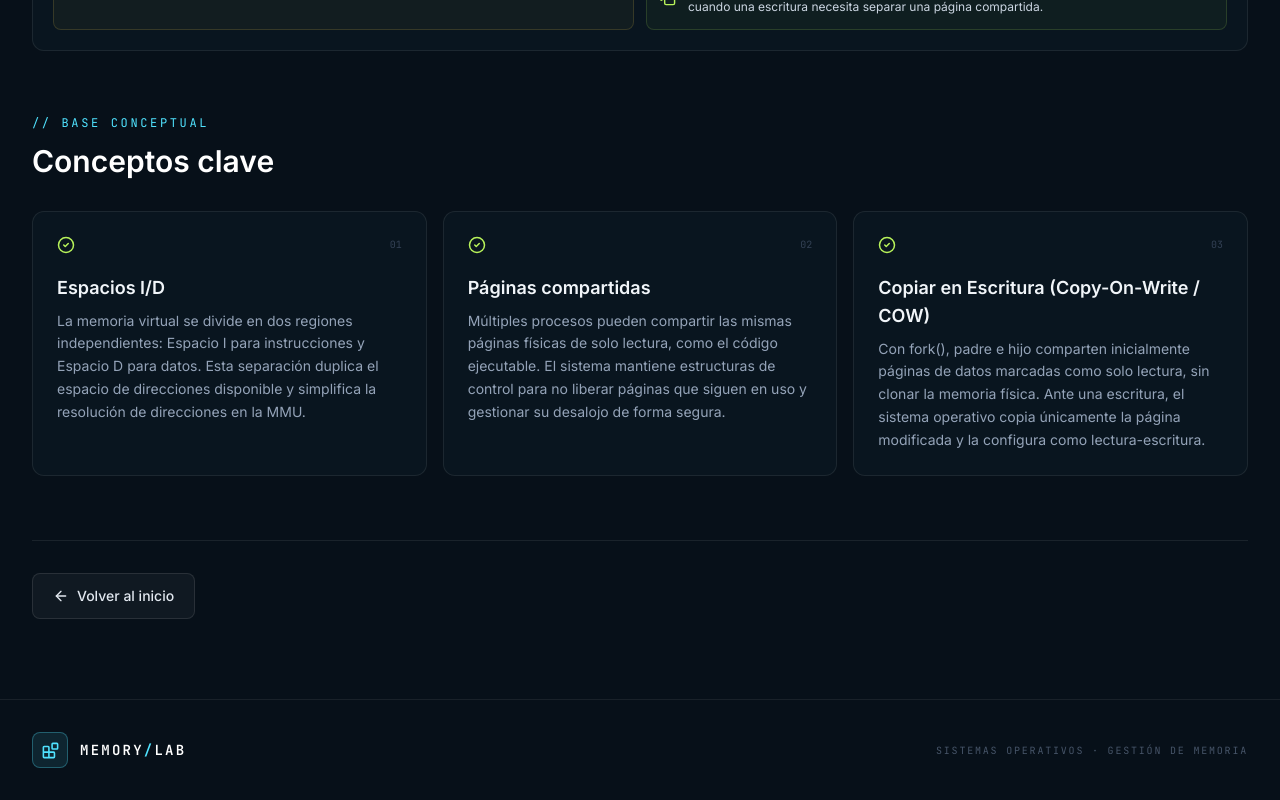
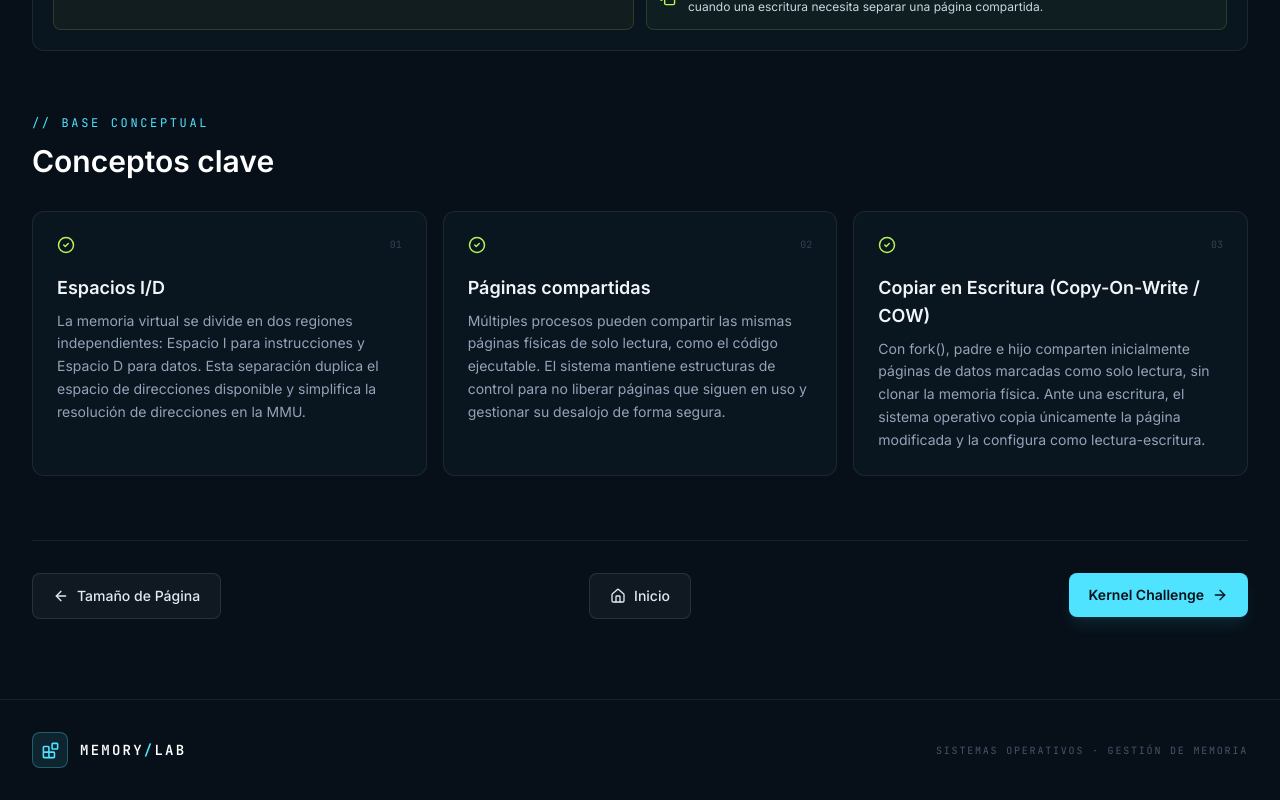
Before and after one commit to Frederick1824/memory-lab-tanenbaum, a React (Vite) app: page /id-cow in a window 1280 px wide. Shown: the part 1304-2104 px from the top of the page. Built offline with nearby package versions, Linux system fonts and the light colour scheme.

Commit message:
feat: add guided module navigation

```diff
--- a/src/pages/TopicPage.tsx
+++ b/src/pages/TopicPage.tsx
@@ -1,15 +1,19 @@
-import { ArrowLeft, CheckCircle2, UserRound } from 'lucide-react'
+import { ArrowLeft, ArrowRight, CheckCircle2, Home, UserRound } from 'lucide-react'
 import { Link, Navigate } from 'react-router-dom'
 import { SimulationPlaceholder } from '../components/SimulationPlaceholder'
 import { AllocationSimulation } from '../components/allocation/AllocationSimulation'
 import { IdCowSimulation } from '../components/IdCowSimulation'
 import { PageSizeSimulation } from '../components/page-size/PageSizeSimulation'
 import { ThrashingSimulation } from '../components/thrashing/ThrashingSimulation'
-import { topicById } from '../data/topics'
+import { topicById, topics } from '../data/topics'
 
 export function TopicPage({ topicId }: { topicId: string }) {
   const topic = topicById(topicId)
   if (!topic) return <Navigate to="/" replace />
+
+  const topicIndex = topics.findIndex((item) => item.id === topic.id)
+  const previousTopic = topicIndex > 0 ? topics[topicIndex - 1] : null
+  const nextTopic = topicIndex < topics.length - 1 ? topics[topicIndex + 1] : null
   const Icon = topic.icon
 
   return (
@@ -20,7 +24,7 @@ export function TopicPage({ topicId }: { topicId: string }) {
           <div className="max-w-4xl">
             <div className="mb-5 flex items-center gap-3">
               <span className="grid size-10 place-items-center rounded-xl border border-cyan/20 bg-cyan/10 text-cyan"><Icon size={20} /></span>
-              <span className="font-mono text-xs uppercase tracking-[0.2em] text-slate-500">Módulo {topic.order}</span>
+              <span className="font-mono text-xs uppercase tracking-[0.2em] text-slate-500">Módulo {topic.order} de 04</span>
             </div>
             <h1 className="text-3xl font-semibold tracking-tight text-white sm:text-5xl lg:leading-tight">{topic.title}</h1>
             <p className="mt-5 max-w-3xl text-base leading-relaxed text-slate-400 sm:text-lg">{topic.detail}</p>
@@ -54,9 +58,27 @@ export function TopicPage({ topicId }: { topicId: string }) {
           </div>
         </section>
 
-        <div className="mt-16 border-t border-white/[0.08] pt-8">
-          <Link to="/" className="secondary-button"><ArrowLeft size={16} /> Volver al inicio</Link>
-        </div>
+        <nav className="mt-16 grid gap-3 border-t border-white/[0.08] pt-8 sm:grid-cols-[1fr_auto_1fr]" aria-label="Navegación entre módulos">
+          <div>
+            {previousTopic ? (
+              <Link to={previousTopic.path} className="secondary-button">
+                <ArrowLeft size={16} /> {previousTopic.shortTitle}
+              </Link>
+            ) : <span />}
+          </div>
+          <Link to="/" className="secondary-button justify-self-start sm:justify-self-center"><Home size={16} /> Inicio</Link>
+          <div className="sm:justify-self-end">
+            {nextTopic ? (
+              <Link to={nextTopic.path} className="primary-button">
+                {nextTopic.shortTitle} <ArrowRight size={16} />
+              </Link>
+            ) : (
+              <Link to="/kernel-challenge" className="primary-button">
+                Kernel Challenge <ArrowRight size={16} />
+              </Link>
+            )}
+          </div>
+        </nav>
       </div>
     </main>
   )
```
